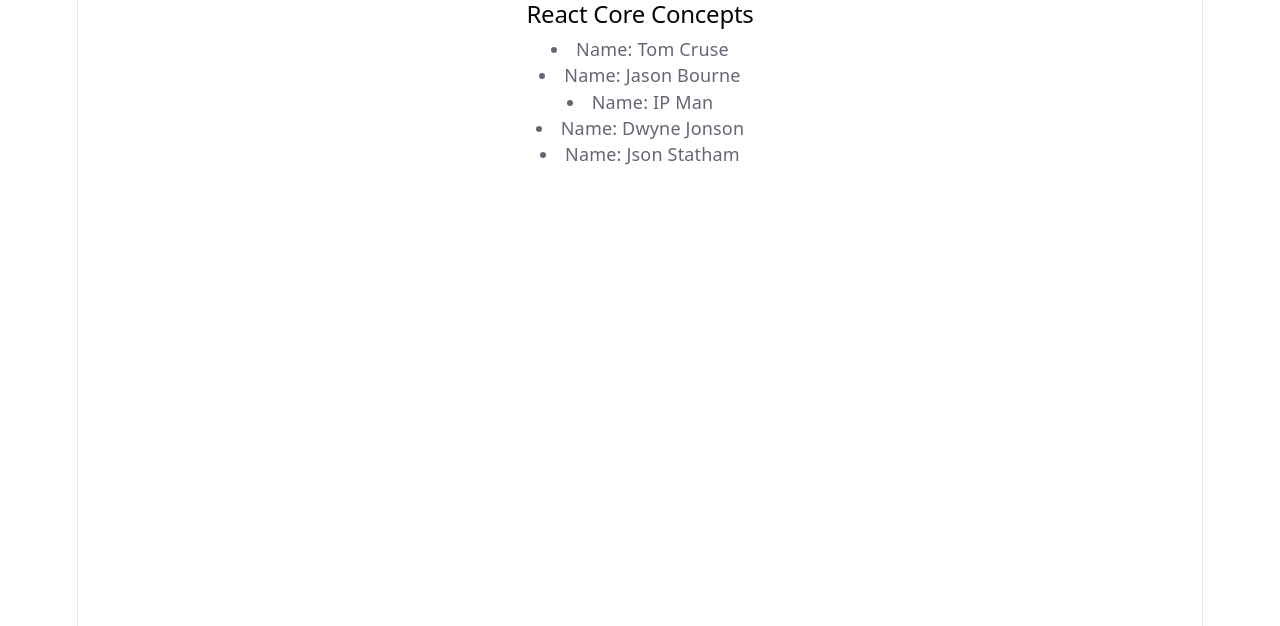
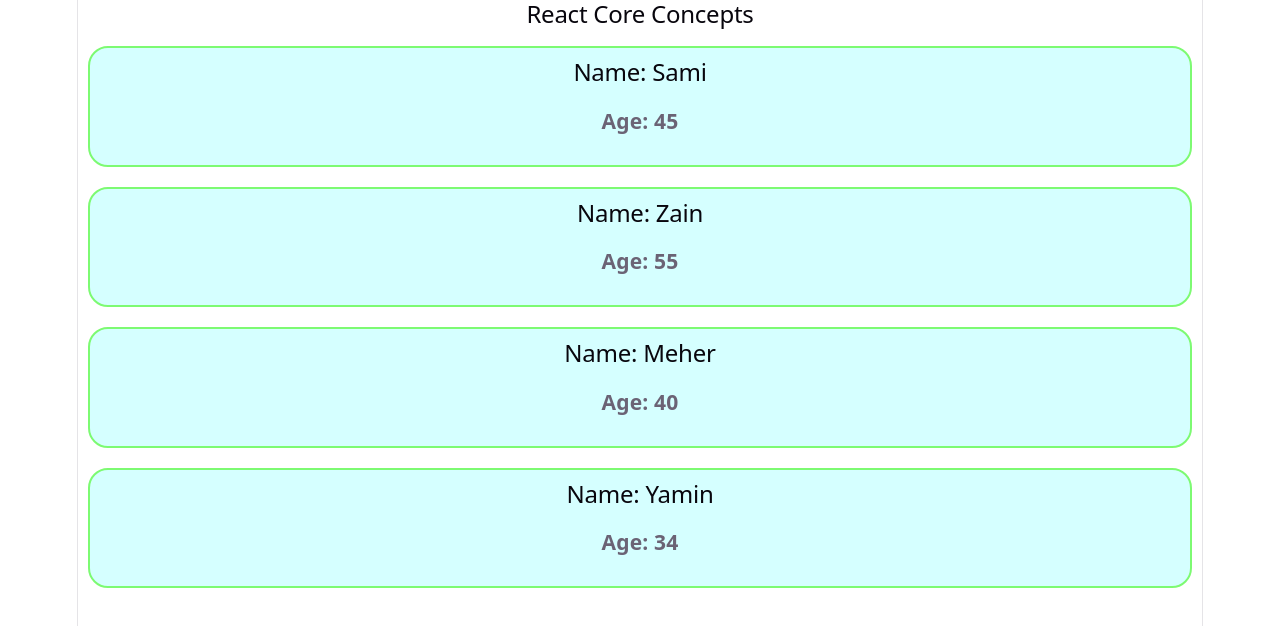
Before and after one commit to asm-saim/v1-react-core, a React (Vite) app: page / in a window 1280 px wide. Shown: the top 626 px of the page. Built offline with nearby package versions, Linux system fonts and the light colour scheme.

Commit message:
list renderingfor array and array of objects completed

```diff
--- a/src/App.jsx
+++ b/src/App.jsx
@@ -3,16 +3,24 @@
 // import House from './Condition'
 // import Books from './Books'
 import Actors from './Actors'
+import Singer from './Singer';
 
 function App() {
-  const time = 30
+  const time = 30;
+  //list rendering
   const actors = ["Tom Cruse", "Jason Bourne", "IP Man", "Dwyne Jonson", "Json Statham"];
+
+  const singers = [{ id: 1, name: "Sami", age: 45 }, { id: 2, name: "Zain", age: 55 }, { id: 3, name: "Meher", age: 40 }, { id: 4, name: "Yamin", age: 34 }]
   return (
     <>
       <h2>React Core Concepts</h2>
       {
-        actors.map(actor =><Actors name={actor}></Actors>)
+        singers.map(singer => <Singer key={singer.id} name={singer.name} age={singer.age}></Singer>)
       }
+
+      {/* {
+        actors.map(actor => <Actors name={actor}></Actors>)
+      } */}
 
 
       {/* <Books name="Harry Potter" pages={300}></Books>
--- /dev/null
+++ b/src/Singer.jsx
@@ -0,0 +1,8 @@
+export default function Singer({ name, age }) {
+    return (
+        <div className="universal">
+            <h2>Name: {name} </h2>
+            <h3>Age: {age}</h3>
+        </div>
+    )
+}
```
Also changed, not shown: note.txt.
